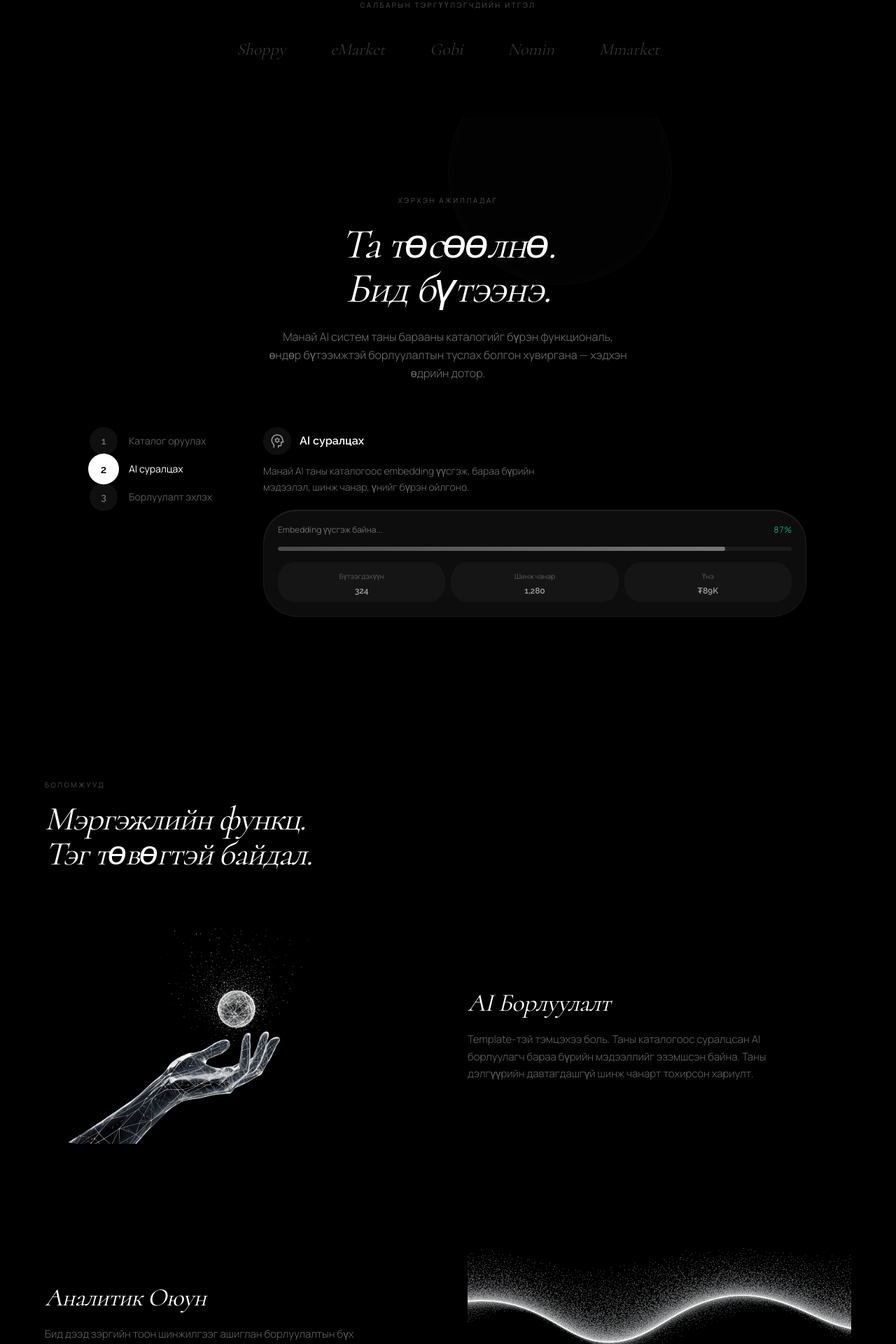
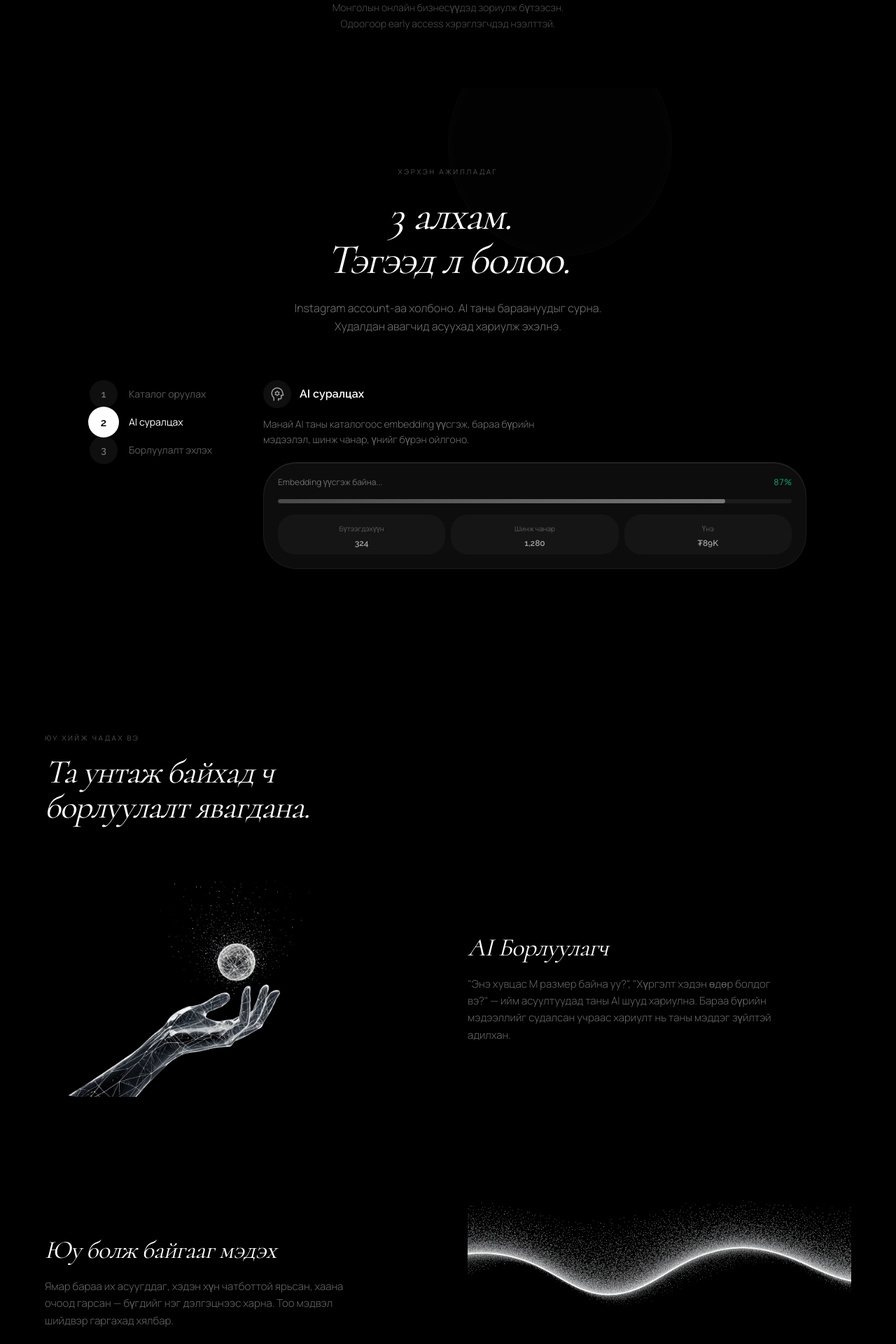
Before and after one commit to TemuulenBM/vela-ai, a Next.js app: page / in a window 1280 px wide. Shown: the part 880-2800 px from the top of the page at 70% size. Built offline with nearby package versions, Linux system fonts and the light colour scheme.

Commit message:
fix: rewrite marketing text to sound human, remove fake company names

```diff
--- a/app/hero-section.tsx
+++ b/app/hero-section.tsx
@@ -28,20 +28,20 @@ export function HeroSection() {
           <AnimatedSection>
             {/* Eyebrow */}
             <p className="text-[11px] uppercase tracking-[0.25em] text-white/30 font-body mb-8">
-              AI Борлуулалтын Платформ
+              Онлайн бизнесүүдэд зориулсан
             </p>
 
             {/* Heading — Cormorant serif italic */}
             <h1 className="font-headline italic text-[2.25rem] sm:text-5xl lg:text-[3.25rem] xl:text-[3.75rem] tracking-[-0.02em] text-white leading-[1.12] mb-7">
-              Таны бүтээгдэхүүнийг
+              Чатбот биш.
               <br />
-              <span className="text-white/30">мэддэг AI.</span>
+              <span className="text-white/30">Борлуулагч.</span>
             </h1>
 
             {/* Subtitle */}
             <p className="text-[15px] sm:text-base text-white/40 font-light max-w-md leading-relaxed mb-10">
-              Vela AI нь таны каталогоос суралцсан AI борлуулагчийг ажиллуулж, 24/7 худалдан
-              авагчдад хариулна.
+              Таны бараа бүрийн үнэ, размер, өнгийг мэддэг AI. Худалдан авагч асуухад шууд хариулна
+              — шөнийн 3 цагт ч гэсэн.
             </p>
 
             {/* CTA */}
--- a/app/page.tsx
+++ b/app/page.tsx
@@ -9,20 +9,20 @@ import { TiltCard } from "./tilt-card";
 import { GlassShape } from "@/shared/components/ui/glass-shape";
 import { VelaLogo } from "./vela-logo";
 
-const logoStrip = ["Shoppy", "eMarket", "Gobi", "Nomin", "Mmarket"];
+const logoStrip: string[] = [];
 
 const capabilities = [
   {
-    title: "AI Борлуулалт",
+    title: "AI Борлуулагч",
     description:
-      "Template-тэй тэмцэхээ боль. Таны каталогоос суралцсан AI борлуулагч бараа бүрийн мэдээллийг эзэмшсэн байна. Таны дэлгүүрийн давтагдашгүй шинж чанарт тохирсон хариулт.",
+      '"Энэ хувцас M размер байна уу?", "Хүргэлт хэдэн өдөр болдог вэ?" — ийм асуултуудад таны AI шууд хариулна. Бараа бүрийн мэдээллийг судалсан учраас хариулт нь таны мэддэг зүйлтэй адилхан.',
     image: "/images/ai-sales.jpg",
     imageFirst: true,
   },
   {
-    title: "Аналитик Оюун",
+    title: "Юу болж байгааг мэдэх",
     description:
-      "Бид дээд зэргийн тоон шинжилгээг ашиглан борлуулалтын бүх өгөгдлийг автоматаар боловсруулна. Дэлгүүр бүр мэргэжлийн креатив захирлын бүтээсэн мэт мэдээлэл авна.",
+      "Ямар бараа их асуугддаг, хэдэн хүн чатботтой ярьсан, хаана очоод гарсан — бүгдийг нэг дэлгэцнээс харна. Тоо мэдвэл шийдвэр гаргахад хялбар.",
     image: "/images/analytics.jpg",
     imageFirst: false,
   },
@@ -32,24 +32,22 @@ const featureGrid = [
   {
     icon: "bolt",
     title: "Хурдан хариу",
-    description: "Дундаж 2.4 секундэд бараа хайж, нарийвчилсан мэдээллээр хариулна.",
+    description: "Худалдан авагч асуувал 2-3 секундын дотор хариу очно. Хүлээлгэхгүй.",
   },
   {
     icon: "palette",
     title: "Авто-тохиргоо",
-    description: "Ухаалаг дэлгүүр таних систем таны каталогийг хэдхэн минутад бүрэн сурна.",
+    description: "Instagram-аас бараагаа татахад л хангалттай. Үлдсэнийг AI өөрөө зохицуулна.",
   },
   {
     icon: "trending_up",
     title: "Борлуулалт нэмнэ",
-    description:
-      "Cross-sell зөвлөмж, захиалга хүлээн авалт — борлуулалтын бүх алхмыг автоматжуулна.",
+    description: '"Энэ юмтай юу тааруулах вэ?" гэхэд зөвлөгөө өгнө. Захиалга ч авна.',
   },
   {
     icon: "shield",
     title: "Аюулгүй байдал",
-    description:
-      "Мэдээллийн хамгаалалт, тусгаарлалт, нууцлалын бодлого — таны бизнест бүрэн найдвартай.",
+    description: "Таны мэдээлэл зөвхөн таных. Бусад дэлгүүрийн дататай холилдохгүй.",
   },
 ];
 
@@ -63,21 +61,22 @@ const stats = [
 const testimonials = [
   {
     quote:
-      "Vela AI зүгээр вэбсайт бүтээгээгүй, бидэнд дижитал сэтгэгдэл үлдээсэн. Чанар нь давтагдашгүй.",
-    name: "Батбаяр Д.",
-    company: "Gobi Cashmere",
+      "Шөнө 11 цагт захиалга орж ирдэг болсон. Би утсаа ч шалгаагүй байхад AI маань хариулчихсан байдаг.",
+    name: "Дэлгүүр эрхлэгч",
+    company: "Хувцасны брэнд",
     color: "bg-emerald-500/20",
   },
   {
-    quote: "Хамгийн хурдан шийдэл. Нэг ч алдаа гаргалгүй бүх зүйлийг нэгтгэсэн. Цэвэр шидэт ажил.",
-    name: "Оюунцэцэг Б.",
-    company: "Nomin Holdings",
+    quote:
+      "Өмнө нь DM бүрт гараар хариулдаг байсан. Одоо тэр цагийг шинэ бараа оруулахад зарцуулж байна.",
+    name: "Брэнд эзэн",
+    company: "Гоо сайхны бүтээгдэхүүн",
     color: "bg-blue-500/20",
   },
   {
-    quote: "Liquid glass дизайн бол яг бидэнд хэрэгтэй байсан зүйл. Ердийн SaaS-аас тод ялгарна.",
-    name: "Энхбат Т.",
-    company: "eMarket Mongolia",
+    quote: "Хэрэглэгчид маань AI гэдгийг нь ч мэдэхгүй. Яг миний хариулдаг байсан шиг хариулдаг.",
+    name: "Shop эрхлэгч",
+    company: "Онлайн дэлгүүр",
     color: "bg-purple-500/20",
   },
 ];
@@ -112,23 +111,15 @@ export default function LandingPage() {
       {/* ═══ Hero Section — client component with mouse parallax ═══ */}
       <HeroSection />
 
-      {/* ═══ Logo Strip — grayscale hover ═══ */}
+      {/* ═══ Trust Note ═══ */}
       <AnimatedSection>
         <section className="py-16 sm:py-20 px-4 sm:px-6">
-          <div className="mx-auto max-w-4xl text-center">
-            <p className="text-[10px] uppercase tracking-[0.25em] text-white/30 mb-10">
-              Салбарын тэргүүлэгчдийн итгэл
+          <div className="mx-auto max-w-2xl text-center">
+            <p className="text-sm text-white/30 font-light leading-relaxed">
+              Монголын онлайн бизнесүүдэд зориулж бүтээсэн.
+              <br />
+              Одоогоор early access хэрэглэгчдэд нээлттэй.
             </p>
-            <div className="flex items-center justify-center gap-10 sm:gap-16 flex-wrap opacity-50 grayscale hover:grayscale-0 hover:opacity-80 transition-all duration-700">
-              {logoStrip.map((name) => (
-                <span
-                  key={name}
-                  className="font-serif italic text-xl sm:text-2xl text-white/40 hover:text-white/70 transition-colors duration-500"
-                >
-                  {name}
-                </span>
-              ))}
-            </div>
           </div>
         </section>
       </AnimatedSection>
@@ -148,13 +139,13 @@ export default function LandingPage() {
                 Хэрхэн ажилладаг
               </p>
               <h2 className="font-serif italic text-4xl sm:text-5xl md:text-6xl tracking-[-0.03em] text-white leading-[1.05] mb-6">
-                Та төсөөлнө.
+                3 алхам.
                 <br />
-                Бид бүтээнэ.
+                Тэгээд л болоо.
               </h2>
               <p className="text-sm sm:text-base text-white/45 font-light max-w-lg mx-auto leading-relaxed">
-                Манай AI систем таны барааны каталогийг бүрэн функциональ, өндөр бүтээмжтэй
-                борлуулалтын туслах болгон хувиргана — хэдхэн өдрийн дотор.
+                Instagram account-аа холбоно. AI таны бараануудыг сурна. Худалдан авагчид асуухад
+                хариулж эхэлнэ.
               </p>
             </div>
 
@@ -167,11 +158,13 @@ export default function LandingPage() {
       <AnimatedSection>
         <section id="capabilities" className="py-20 sm:py-28 px-4 sm:px-6">
           <div className="mx-auto max-w-6xl">
-            <p className="text-[10px] uppercase tracking-[0.25em] text-white/30 mb-4">Боломжууд</p>
+            <p className="text-[10px] uppercase tracking-[0.25em] text-white/30 mb-4">
+              Юу хийж чадах вэ
+            </p>
             <h2 className="font-serif italic text-4xl sm:text-5xl tracking-[-0.03em] text-white leading-[1.05] mb-16 sm:mb-20 max-w-2xl">
-              Мэргэжлийн функц.
+              Та унтаж байхад ч
               <br />
-              Тэг төвөгтэй байдал.
+              борлуулалт явагдана.
             </h2>
 
             <div className="space-y-20 sm:space-y-28">
@@ -347,7 +340,7 @@ export default function LandingPage() {
             <div className="sm:col-span-2 lg:col-span-1">
               <VelaLogo size={18} />
               <p className="text-sm text-white/40 font-light mt-4 mb-6 leading-relaxed">
-                Монголын e-commerce-д зориулсан AI борлуулалтын ухаалаг шийдэл.
+                Онлайн бизнесүүдэд зориулсан AI борлуулагч.
               </p>
               <div className="flex items-center gap-3">
                 {/* Facebook */}
```
